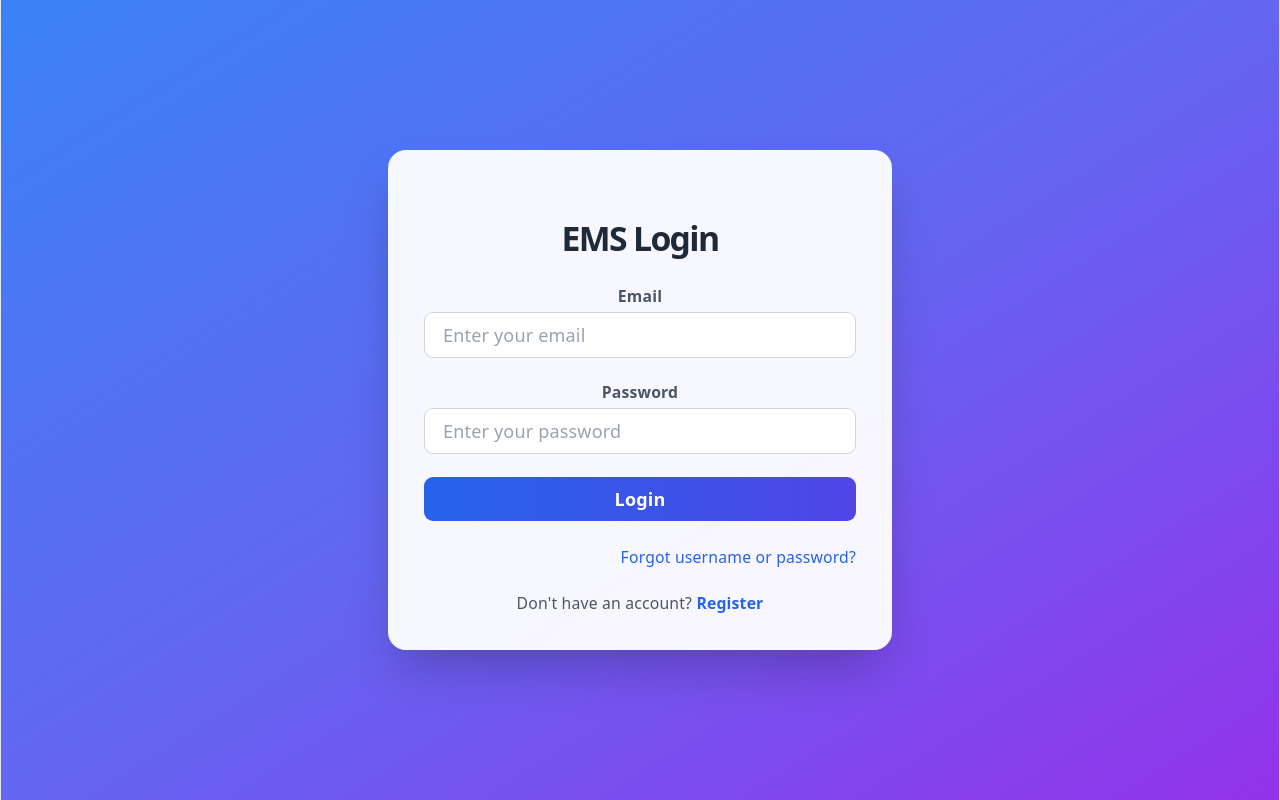
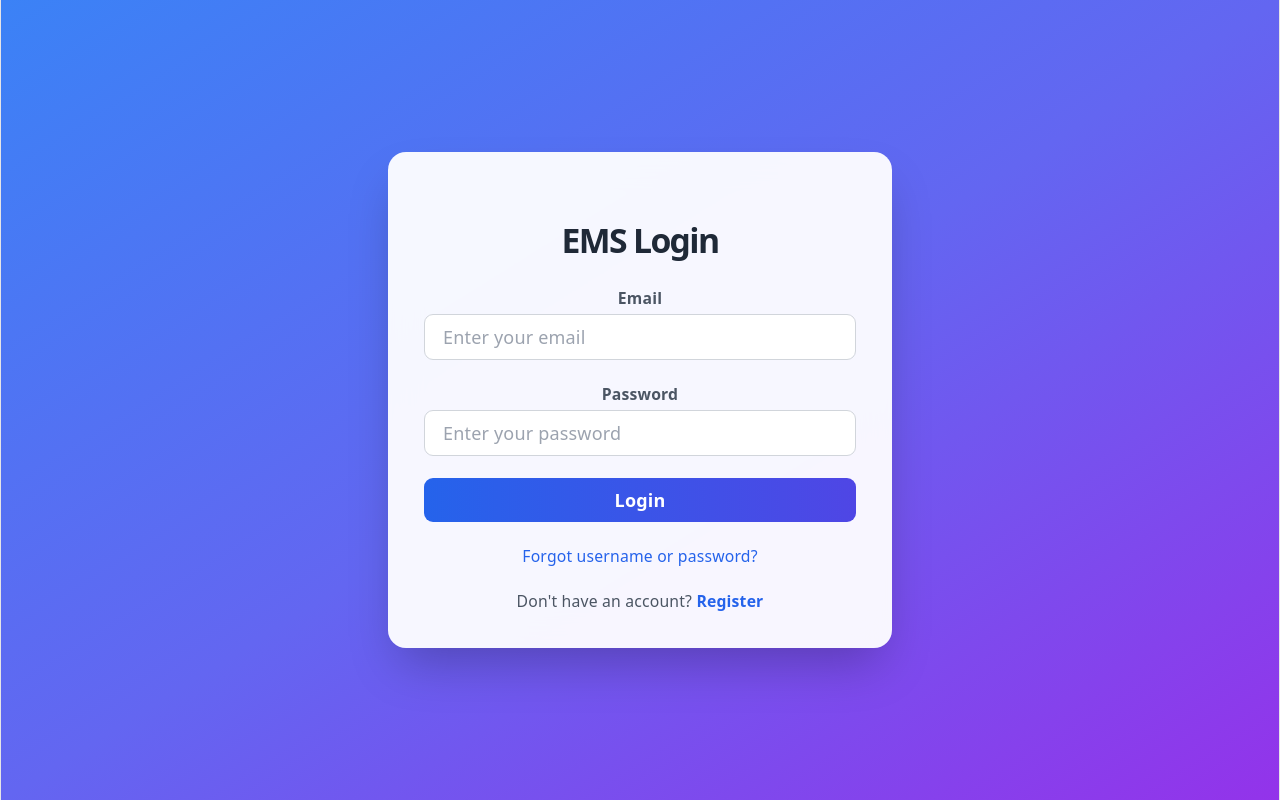
Before and after one commit to Abhiram-5656/ems, a React app in the folder frontend/: page /login in a window 1280 px wide. Built offline with nearby package versions, Linux system fonts and the light colour scheme; the HTML template or start-up script is replaced by a standard one.

Commit message:
Update index.css

```diff
--- a/frontend/src/index.css
+++ b/frontend/src/index.css
@@ -382,3 +382,9 @@ html, body, #root {
   padding: 0;
   background-color: #ffffff; /* FULL WHITE */
 }
+.text-right{
+  display:flex;
+  text-align:center;
+  justify-content:center;
+  align-items:center;
+}
```
